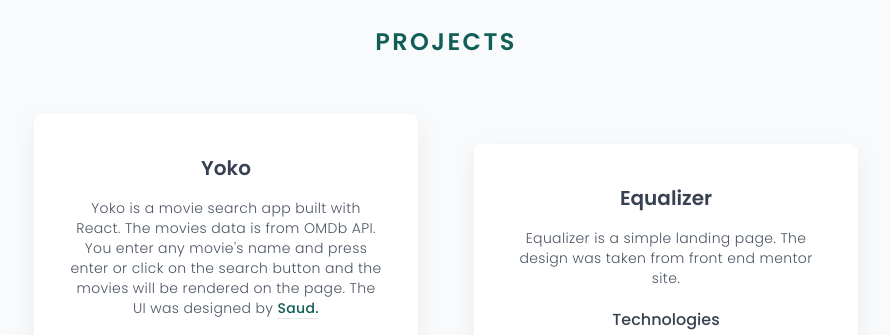
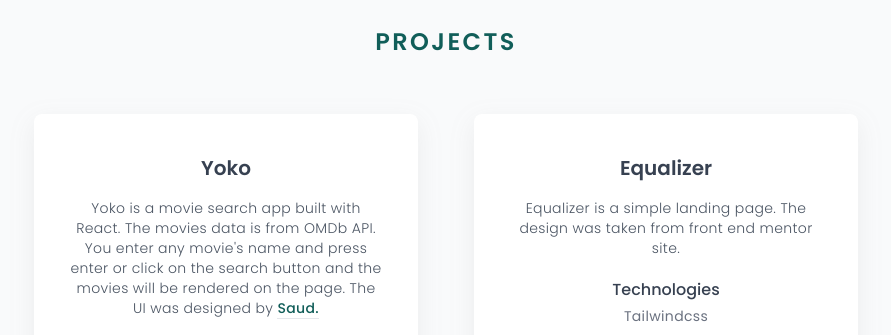
Before and after one commit to 7Abdula/portfolio-lp, a website built with Vite: page index.html in a window 1280 px wide. Shown: the part 831-1166 px from the top of the page, without its empty margins (194-1085 px from the left). Built offline with nearby package versions, Linux system fonts and the light colour scheme.

Commit message:
Fix card min height

```diff
--- a/index.html
+++ b/index.html
@@ -95,7 +95,7 @@
 
       <!-- Card 2 -->
       <div
-        class="py-10 px-9 rounded-lg text-center bg-white drop-shadow-[0_8px_12px_rgba(122,122,122,0.1)] max-w-sm hover:-translate-y-4 transition ease-out duration-300">
+        class="min-h-[384px] py-10 px-9 rounded-lg text-center bg-white drop-shadow-[0_8px_12px_rgba(122,122,122,0.1)] max-w-sm hover:-translate-y-4 transition ease-out duration-300">
         <h1 class="font-semibold text-gray-700 text-xl">Equalizer</h1>
         <p class="font-light text-gray-600 text-sm leading-5 tracking-wide mt-4">Equalizer is a simple landing page. The design was taken from front end mentor site.</p>
         <h2 class="font-medium text-base text-gray-700 mt-5">Technologies</h2>
```
